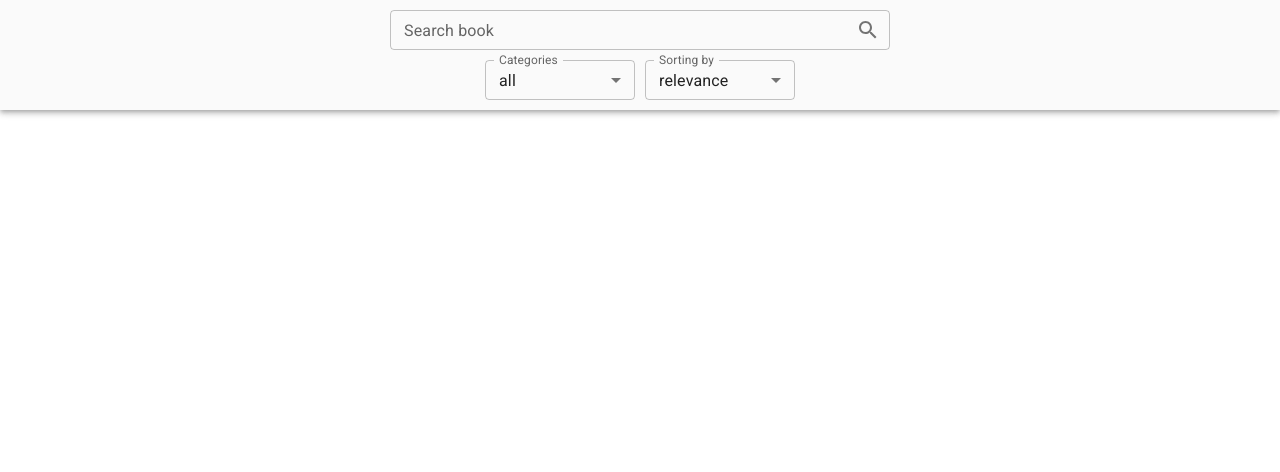
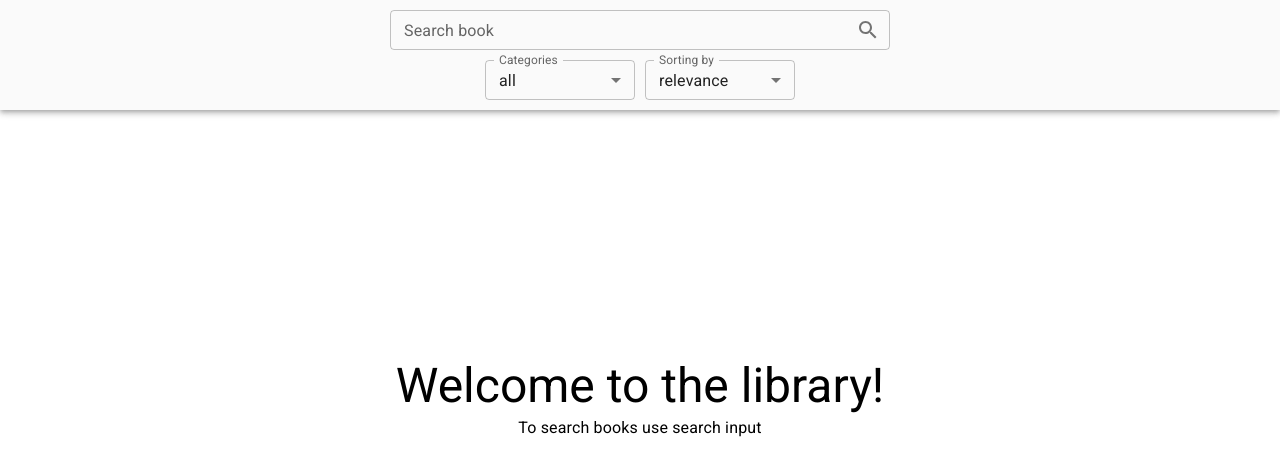
Before and after one commit to Brute1996/google-books-library, a React (Create React App) app: page / in a window 1280 px wide. Shown: the top 472 px of the page. Built offline with nearby package versions, Linux system fonts and the light colour scheme.

Commit message:
add welcome text

```diff
--- a/src/components/BookDetails/BookDetails.tsx
+++ b/src/components/BookDetails/BookDetails.tsx
@@ -45,7 +45,6 @@ const BookDetails = () => {
     const zoomedImg = imageLinks?.thumbnail.includes("zoom=1")
       ? imageLinks.thumbnail.replace("zoom=1", "zoom=0")
       : imageLinks?.thumbnail;
-    console.log(book.volumeInfo.imageLinks.medium);
 
     return (
       <BookDetailsWrapper>
@@ -78,9 +77,7 @@ const BookDetails = () => {
           <Typography component="h2" variant="h4">
             {title}
           </Typography>
-          <Typography
-            dangerouslySetInnerHTML={{ __html: description }}
-          ></Typography>
+          <div dangerouslySetInnerHTML={{ __html: description }} />
           <Divider sx={{ width: "100%", margin: "12px 0" }} />
           {authors?.length > 0 && (
             <Typography color="gray">{authors.join(", ")}</Typography>
--- a/src/components/BookList/BookList.tsx
+++ b/src/components/BookList/BookList.tsx
@@ -7,6 +7,7 @@ import { BookListWrapper } from "./BookList.styled";
 import FoundResult from "./FoundResult/FoundResult";
 import { BOOKS_PER_PAGE } from "../../helpers/constants/constants";
 import useSearchBooks from "../../helpers/hooks/useSearchBooks";
+import WelcomeText from "./WelcomeText/WelcomeText";
 
 const BookList = () => {
   const { isBooksLoad, books, startIndex } = useAppSelector(
@@ -21,7 +22,7 @@ const BookList = () => {
         <Loader />
       ) : (
         <>
-          {books && (
+          {books ? (
             <>
               <FoundResult totalItems={books.totalItems} />
               <ul className="cards-wrapper">
@@ -38,6 +39,8 @@ const BookList = () => {
                 </div>
               ) : null}
             </>
+          ) : (
+            <WelcomeText />
           )}
         </>
       )}
--- /dev/null
+++ b/src/components/BookList/WelcomeText/WelcomeText.styled.ts
@@ -0,0 +1,12 @@
+import styled from "@emotion/styled";
+
+export const WelcomeTextWrapper = styled.div`
+  display: flex;
+  flex-direction: column;
+  text-align: center;
+
+  position: absolute;
+  top: 50%;
+  left: 50%;
+  transform: translate(-50%, -50%);
+`;
--- /dev/null
+++ b/src/components/BookList/WelcomeText/WelcomeText.tsx
@@ -0,0 +1,16 @@
+import { Typography } from "@mui/material";
+import React from "react";
+import { WelcomeTextWrapper } from "./WelcomeText.styled";
+
+const WelcomeText = () => {
+  return (
+    <WelcomeTextWrapper>
+      <Typography variant="h3">Welcome to the library!</Typography>
+      <Typography variant="subtitle1">
+        To search books use search input
+      </Typography>
+    </WelcomeTextWrapper>
+  );
+};
+
+export default WelcomeText;
```
